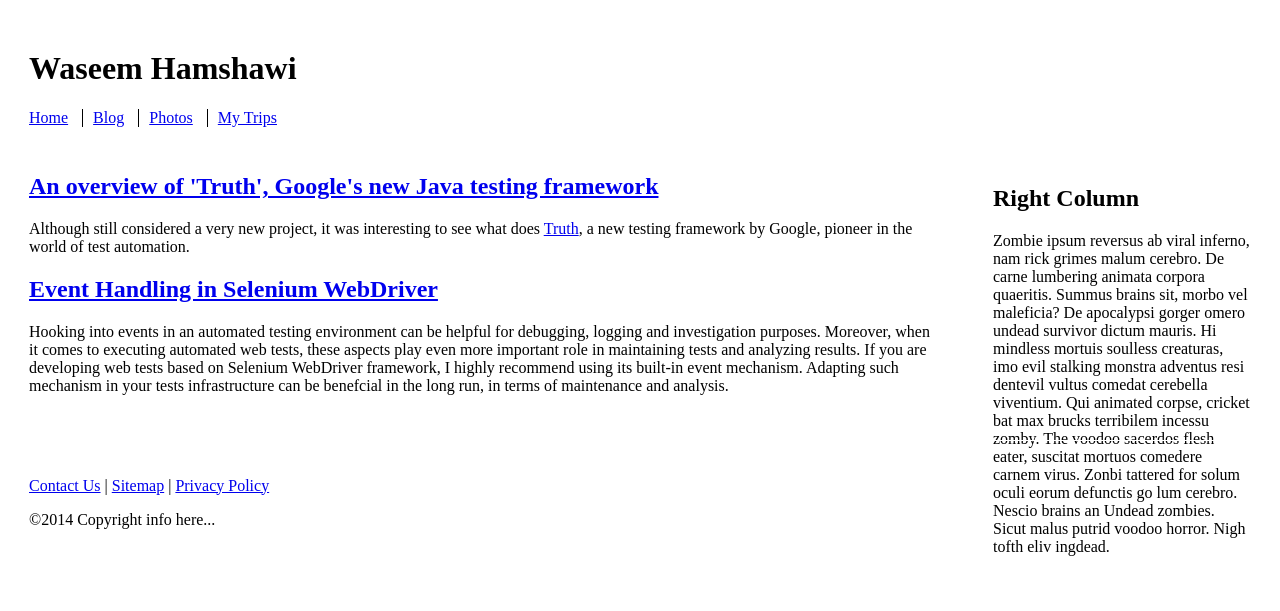
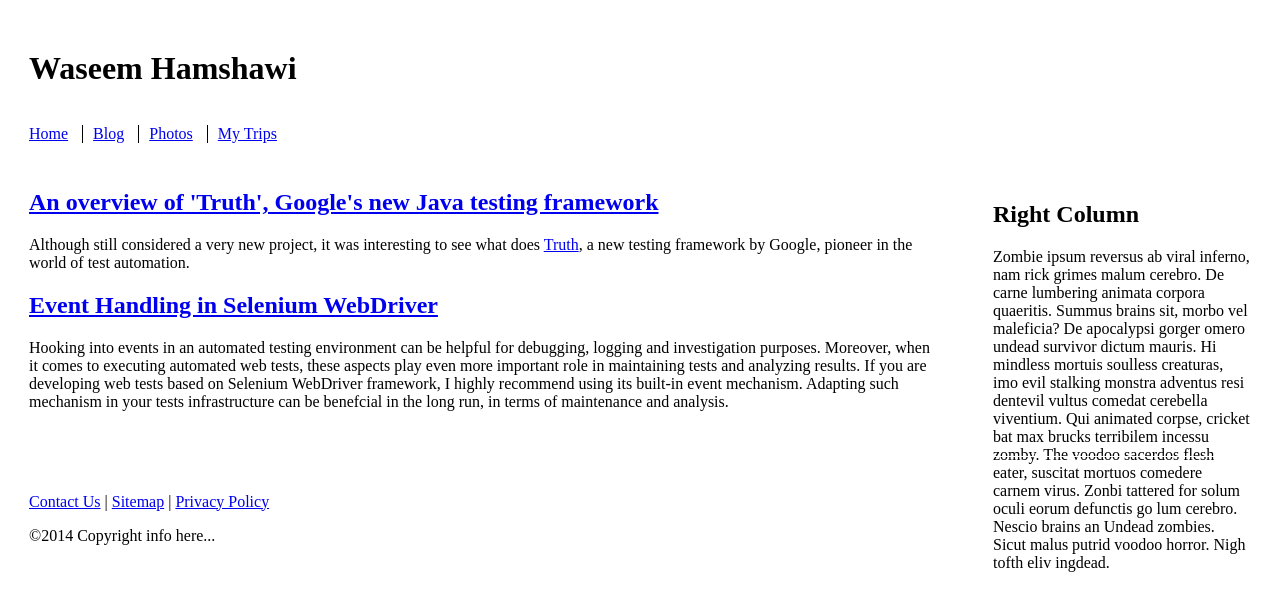
Before and after one commit to waseemh/waseemh.github.io, a Jekyll site: the page built from index.html, in a window 1280 px wide. Shown: the top 611 px of the page. Built offline with Jekyll 4.4.1, drawn with Linux system fonts in a browser that asks for light colours.

Commit message:
Update style.css

```diff
--- a/stylesheets/style.css
+++ b/stylesheets/style.css
@@ -11,6 +11,8 @@ body { margin: 0; }
 .leftColumn { margin-bottom: .5em; padding-top: 0.5em; }
 
 header { padding-bottom: 0.5em; }
+
+header h1 { padding-bottom: 0.5em; }
 
 .nav {
   list-style: none;
```
